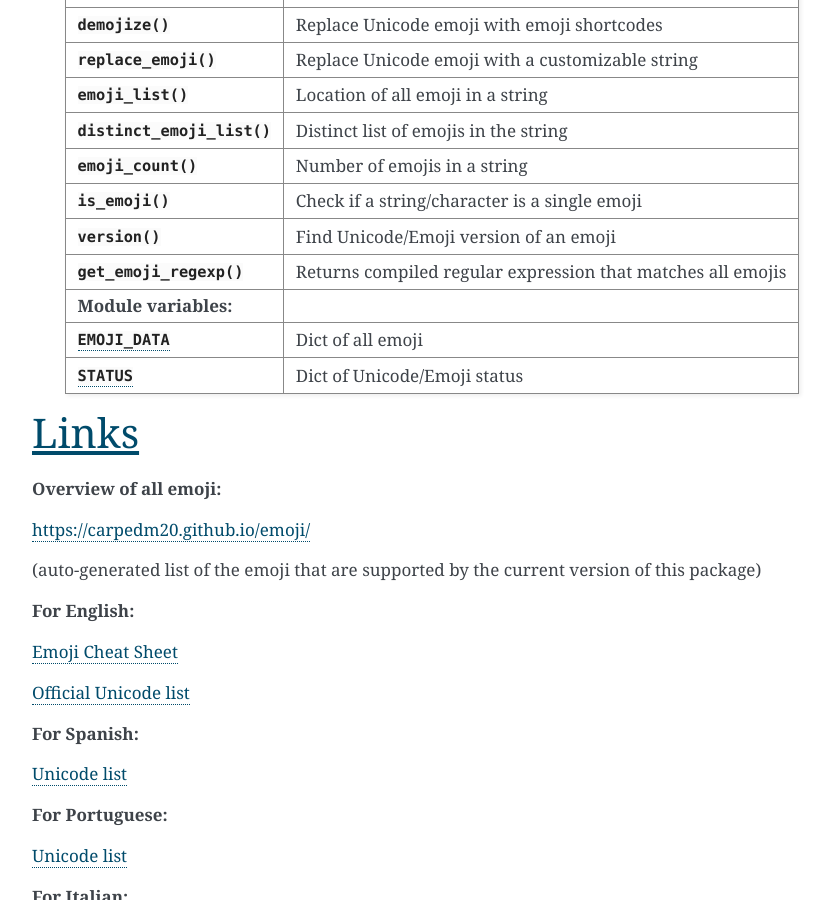
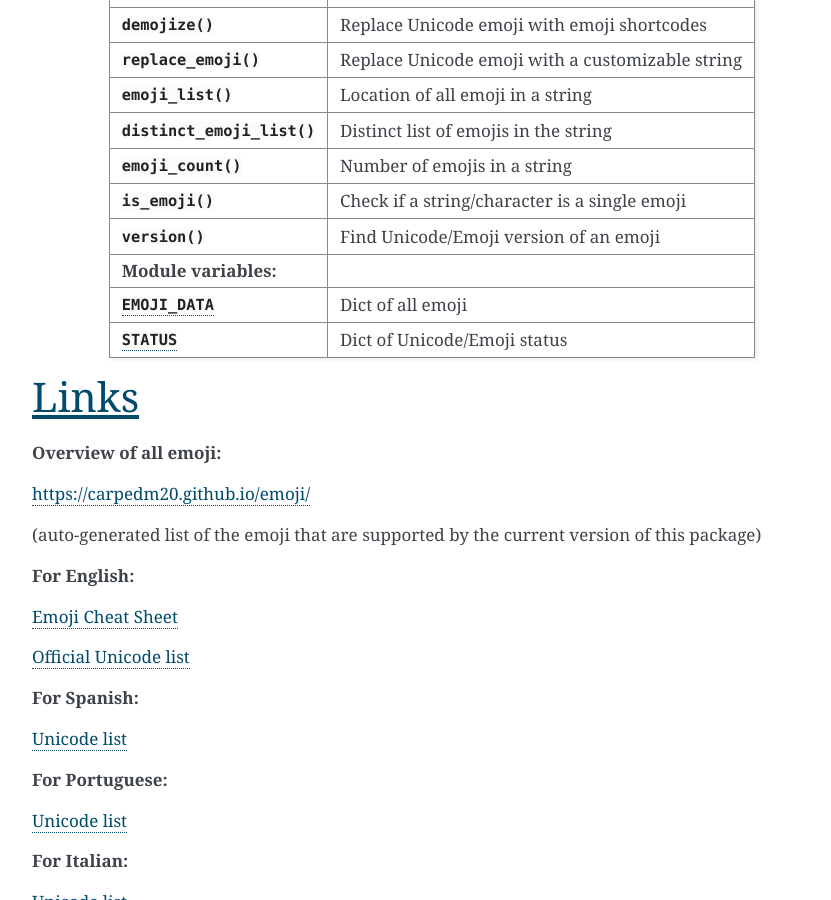
Before and after one commit to carpedm20/emoji, a Sphinx documentation site: the page built from docs/index.rst, in a window 1280 px wide and 900 px high, scrolled down 5611 px. Shown: the whole window, without its empty margins (258-1089 px from the left). Built offline with Sphinx 7.4.7, drawn with Linux system fonts in a browser that asks for light colours.

```diff
--- a/docs/api.rst
+++ b/docs/api.rst
@@ -7,8 +7,8 @@ API Reference
    :noindex:
 
 
-+--------------------------------------------------------------------------------------------+
-| Table of Contents                                                                          |
++-----------------------------+--------------------------------------------------------------+
+| Table of Contents           |                                                              |
 +=============================+==============================================================+
 | **Functions:**              |                                                              |
 +-----------------------------+--------------------------------------------------------------+
@@ -27,8 +27,6 @@ API Reference
 | :func:`is_emoji`            | Check if a string/character is a single emoji                |
 +-----------------------------+--------------------------------------------------------------+
 | :func:`version`             | Find Unicode/Emoji version of an emoji                       |
-+-----------------------------+--------------------------------------------------------------+
-| :func:`get_emoji_regexp`    | Returns compiled regular expression that matches all emojis  |
 +-----------------------------+--------------------------------------------------------------+
 | **Module variables:**       |                                                              |
 +-----------------------------+--------------------------------------------------------------+
--- a/docs/index.rst
+++ b/docs/index.rst
@@ -313,8 +313,8 @@ Reference documentation of all functions and properties in the module:
 
    api
 
-+--------------------------------------------------------------------------------------------+
-| API Reference                                                                              |
++-----------------------------+--------------------------------------------------------------+
+| API Reference               |                                                              |
 +=============================+==============================================================+
 | **Functions:**              |                                                              |
 +-----------------------------+--------------------------------------------------------------+
@@ -333,8 +333,6 @@ Reference documentation of all functions and properties in the module:
 | :func:`is_emoji`            | Check if a string/character is a single emoji                |
 +-----------------------------+--------------------------------------------------------------+
 | :func:`version`             | Find Unicode/Emoji version of an emoji                       |
-+-----------------------------+--------------------------------------------------------------+
-| :func:`get_emoji_regexp`    | Returns compiled regular expression that matches all emojis  |
 +-----------------------------+--------------------------------------------------------------+
 | **Module variables:**       |                                                              |
 +-----------------------------+--------------------------------------------------------------+
```
Also changed, not shown: docs/README.md (+7 -0 lines).
